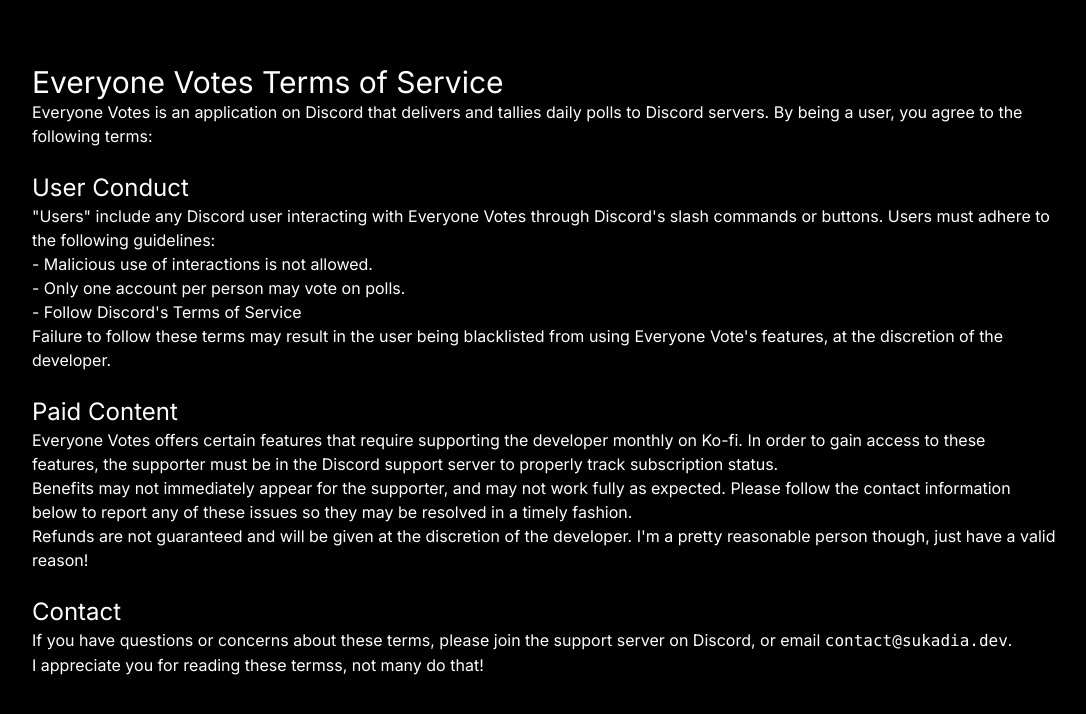
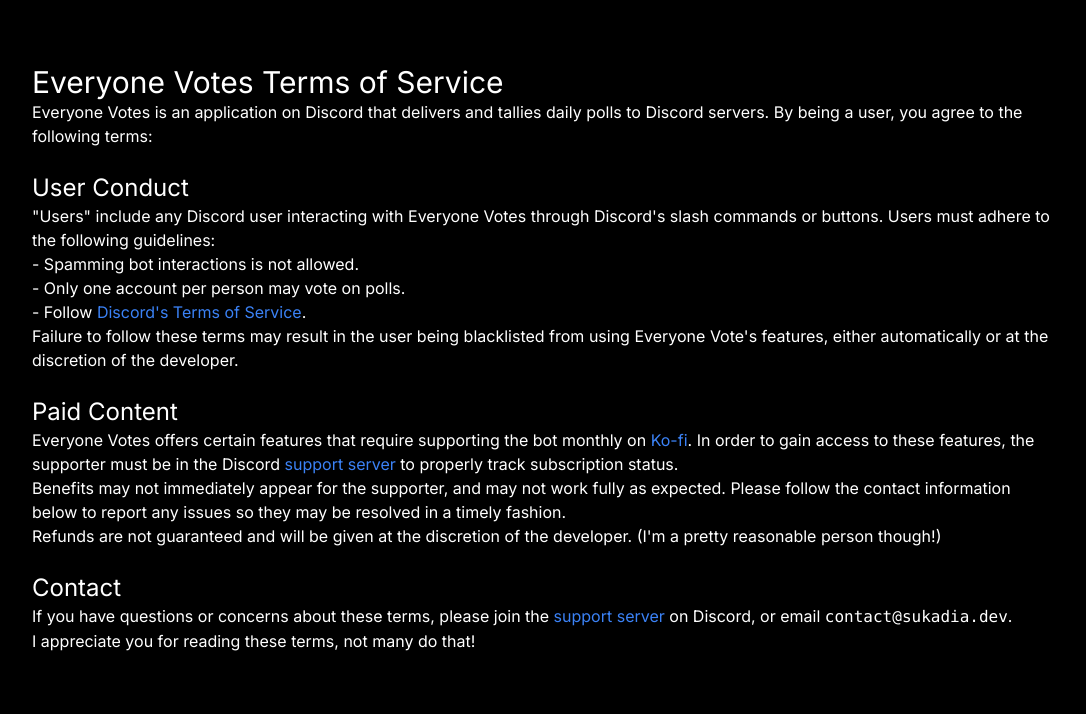
Before and after one commit to Sukadia/sukadia.dev-v3, a Next.js app: page /everyone-votes/terms in a window 1280 px wide. Shown: the top 714 px of the page, without its empty margins (96-1182 px from the left). Built offline with nearby package versions, Linux system fonts and the light colour scheme.

Commit message:
Updated Everyone-Votes terms & privacy

```diff
--- a/app/everyone-votes/privacy/page.tsx
+++ b/app/everyone-votes/privacy/page.tsx
@@ -4,44 +4,49 @@
       <h1 className="text-3xl">Everyone Votes Privacy Policy</h1>
       <p>Everyone Votes is an application on Discord that delivers and tallies daily polls to Discord servers. By being a user, you agree to the following use of your data:</p>
 
-      <br></br>
+      <br/>
 
       <h2 className="text-2xl">What We Store</h2>
 
       <h3 className="text-xl">By voting on a poll with Everyone Votes, we store:</h3>
       <ul>
         <p>- The poll option(s) you voted on</p>
-        <p>- Your Discord userid</p>
+        <p>- Your Discord user id</p>
       </ul>
       <p>This data is stored for up to 24 hours, and is wiped every day at UTC midnight.</p>
+      <p>A cumulative count of the number of votes for each poll option is saved indefinitely.</p>
 
-      <br></br>
+      <br/>
 
       <h3 className="text-xl">By setting up Everyone Votes, we store:</h3>
       <ul>
-        <p>- The server, poll channel, and current poll message</p>
+        <p>- The server id, poll channel ids, and current poll messages</p>
         <p>- Config settings</p>
       </ul>
       <p>This data is stored for as long as Everyone Votes is setup within the server.</p>
 
-      <br></br>
+      <br/>
 
       <h3 className="text-xl">By adding server-wide polls on Everyone Votes, we store:</h3>
       <ul>
-        <p>- All of those polls&apos data</p>
+        <p>- All of those polls&apos; data</p>
       </ul>
       <p>This data is stored up until the results are tallied for it. Moderators can also manually remove the poll by using the corresponding command.</p>
 
-      <br></br>
+      <br/>
+
+      <p>In summary, I don&apos;t use your data for anything malicious, just for getting poll result counts.</p>
+
+      <br/>
 
       <h2 className="text-2xl">Removal of Data</h2>
       <p>Server data is erased once Everyone Votes is kicked from the server. Any server moderator can kick the bot to trigger this erasure.</p>
       <p>User vote data is erased at UTC midnight every day. Since user vote data lasts such a small window of time, erasure requests cannot be fulfilled for this data.</p>
 
-      <br></br>
+      <br/>
 
       <h2 className="text-2xl">Contact</h2>
-      <p>If you have questions or concerns about these terms, please join the <a href="https://discord.gg/pc6EcNjuZU">support server</a> on Discord, or email <span className="font-mono">contact@sukadia.dev</span>.</p>
+      <p>If you have questions or concerns about these terms, please join the <a href="https://discord.gg/pc6EcNjuZU" className="text-blue-500">support server</a> on Discord, or email <span className="font-mono">contact@sukadia.dev</span>.</p>
     </main>
   )
 }
--- a/app/everyone-votes/terms/page.tsx
+++ b/app/everyone-votes/terms/page.tsx
@@ -4,30 +4,30 @@
       <h1 className="text-3xl">Everyone Votes Terms of Service</h1>
       <p>Everyone Votes is an application on Discord that delivers and tallies daily polls to Discord servers. By being a user, you agree to the following terms:</p>
 
-      <br></br>
+      <br/>
 
       <h2 className="text-2xl">User Conduct</h2>
 
       <p>&quot;Users&quot; include any Discord user interacting with Everyone Votes through Discord&apos;s slash commands or buttons. Users must adhere to the following guidelines:</p>
       <ul>
-        <p>- Malicious use of interactions is not allowed.</p>
+        <p>- Spamming bot interactions is not allowed.</p>
         <p>- Only one account per person may vote on polls.</p>
-        <p>- Follow <a href="https://discord.com/terms">Discord&apos;s Terms of Service</a></p>
+        <p>- Follow <a href="https://discord.com/terms" className="text-blue-500">Discord&apos;s Terms of Service</a>.</p>
       </ul>
-      <p>Failure to follow these terms may result in the user being blacklisted from using Everyone Vote&apos;s features, at the discretion of the developer.</p>
+      <p>Failure to follow these terms may result in the user being blacklisted from using Everyone Vote&apos;s features, either automatically or at the discretion of the developer.</p>
 
-      <br></br>
+      <br/>
 
       <h2 className="text-2xl">Paid Content</h2>
-      <p>Everyone Votes offers certain features that require supporting the developer monthly on <a href="https://ko-fi.com/sukadia/tiers">Ko-fi</a>. In order to gain access to these features, the supporter must be in the Discord <a href="https://discord.gg/pc6EcNjuZU">support server</a> to properly track subscription status.</p>
-      <p>Benefits may not immediately appear for the supporter, and may not work fully as expected. Please follow the contact information below to report any of these issues so they may be resolved in a timely fashion.</p>
-      <p>Refunds are not guaranteed and will be given at the discretion of the developer. I&apos;m a pretty reasonable person though, just have a valid reason!</p>
+      <p>Everyone Votes offers certain features that require supporting the bot monthly on <a href="https://ko-fi.com/everyonevotes/tiers" className="text-blue-500">Ko-fi</a>. In order to gain access to these features, the supporter must be in the Discord <a href="https://discord.gg/pc6EcNjuZU" className="text-blue-500">support server</a> to properly track subscription status.</p>
+      <p>Benefits may not immediately appear for the supporter, and may not work fully as expected. Please follow the contact information below to report any issues so they may be resolved in a timely fashion.</p>
+      <p>Refunds are not guaranteed and will be given at the discretion of the developer. (I&apos;m a pretty reasonable person though!)</p>
 
-      <br></br>
+      <br/>
 
       <h2 className="text-2xl">Contact</h2>
-      <p>If you have questions or concerns about these terms, please join the <a href="https://discord.gg/pc6EcNjuZU">support server</a> on Discord, or email <span className="font-mono">contact@sukadia.dev</span>.</p>
-      <p>I appreciate you for reading these termss, not many do that!</p>
+      <p>If you have questions or concerns about these terms, please join the <a href="https://discord.gg/pc6EcNjuZU" className="text-blue-500">support server</a> on Discord, or email <span className="font-mono">contact@sukadia.dev</span>.</p>
+      <p>I appreciate you for reading these terms, not many do that!</p>
     </main>
   )
 }
```
